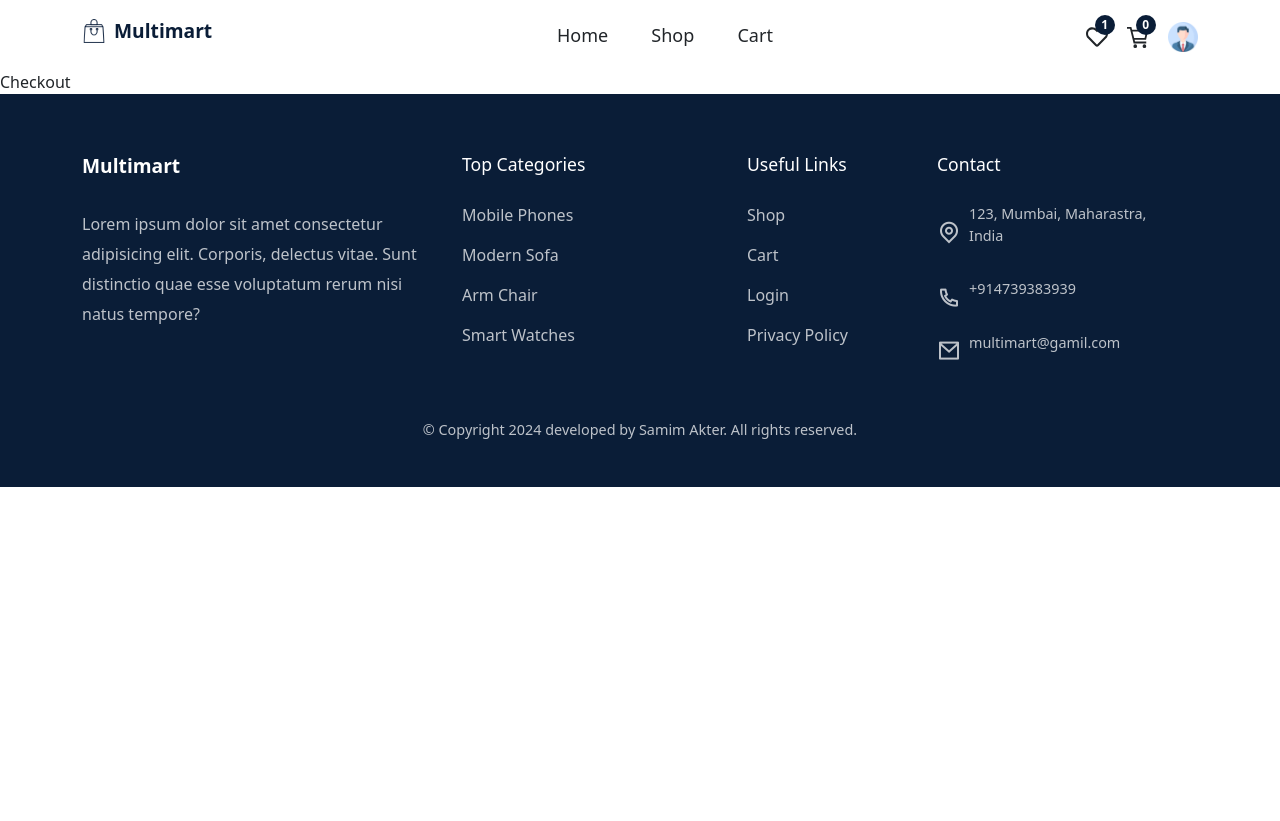
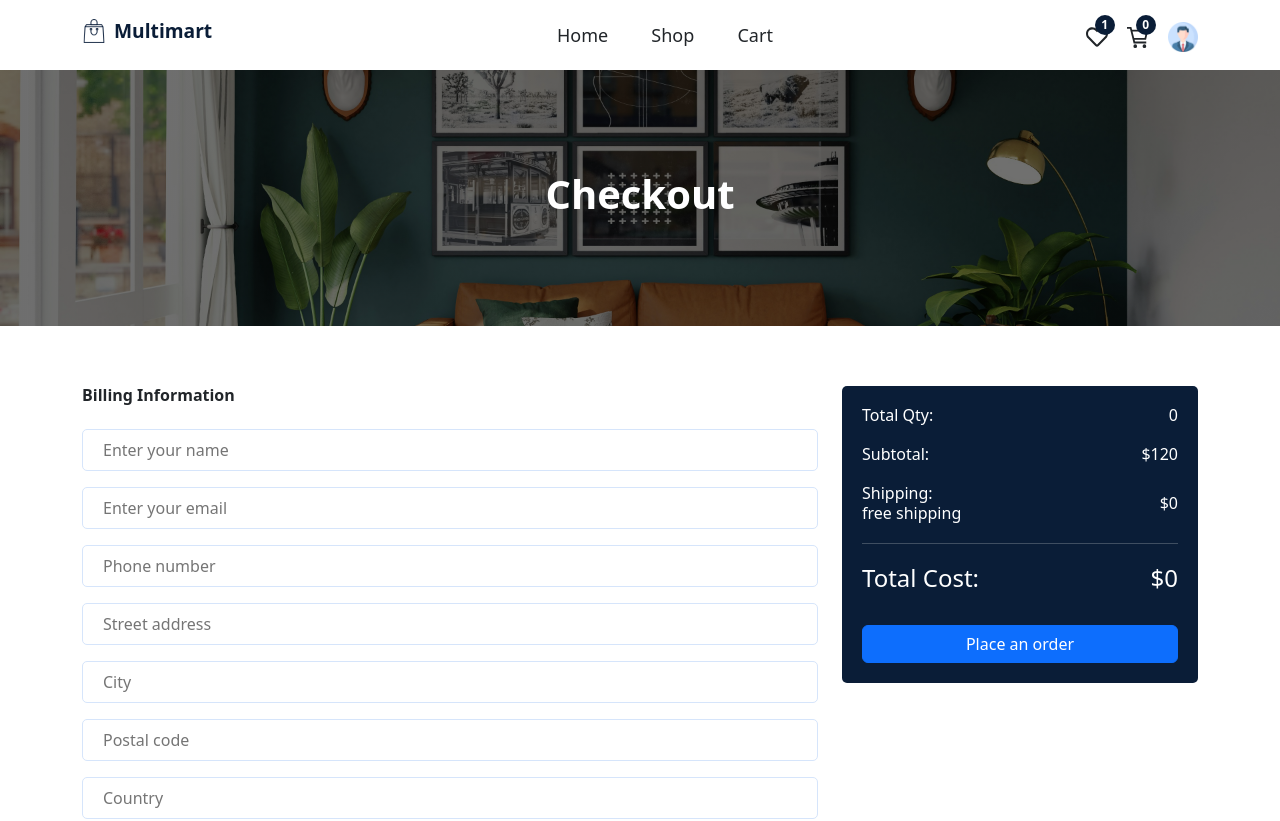
Before and after one commit to samimakter96/multimart-ecommerce, a React (Vite) app: page /checkout in a window 1280 px wide. Shown: the top 821 px of the page. Before the commit the page ends 800 px from the top, so only its background shows below. Built offline with nearby package versions, Linux system fonts and the light colour scheme.

Commit message:
checkout added

```diff
--- a/src/pages/Checkout.jsx
+++ b/src/pages/Checkout.jsx
@@ -1,9 +1,73 @@
-import React from 'react'
+import React from "react";
+import { Container, Row, Col, Form, FormGroup } from "reactstrap";
+import CommonSection from "../components/UI/CommonSection";
+import "../styles/Checkout.css";
+import { useSelector } from "react-redux";
 
 const Checkout = () => {
+  const totalQty = useSelector((state) => state.cart.totalQuantity);
+  const totalAmount = useSelector((state) => state.cart.totalAmount);
+
   return (
-    <div>Checkout</div>
-  )
-}
+    <div>
+      <CommonSection title="Checkout" />
+      <section>
+        <Container>
+          <Row>
+            <Col lg="8">
+              <h6 className="mb-4 fw-bold">Billing Information</h6>
+              <Form className="billing__form">
+                <FormGroup className="form__group">
+                  <input type="text" placeholder="Enter your name" />
+                </FormGroup>
+                <FormGroup className="form__group">
+                  <input type="email" placeholder="Enter your email" />
+                </FormGroup>
+                <FormGroup className="form__group">
+                  <input type="number" placeholder="Phone number" />
+                </FormGroup>
+                <FormGroup className="form__group">
+                  <input type="text" placeholder="Street address" />
+                </FormGroup>
+                <FormGroup className="form__group">
+                  <input type="text" placeholder="City" />
+                </FormGroup>
+                <FormGroup className="form__group">
+                  <input type="text" placeholder="Postal code" />
+                </FormGroup>
+                <FormGroup className="form__group">
+                  <input type="text" placeholder="Country" />
+                </FormGroup>
+              </Form>
+            </Col>
+            <Col lg="4">
+              <div className="checkout__cart">
+                <h6>
+                  Total Qty: <span>{totalQty}</span>
+                </h6>
+                <h6>
+                  Subtotal: <span>$120</span>
+                </h6>
+                <h6>
+                  <span>
+                    Shipping: <br />
+                    free shipping
+                  </span>
+                  <span>$0</span>
+                </h6>
+                <h4>
+                  Total Cost: <span>${totalAmount}</span>
+                </h4>
+                <button className="btn btn-primary mt-4 auth__btn w-100">
+                  Place an order
+                </button>
+              </div>
+            </Col>
+          </Row>
+        </Container>
+      </section>
+    </div>
+  );
+};
 
-export default Checkout
+export default Checkout;
--- /dev/null
+++ b/src/styles/Checkout.css
@@ -0,0 +1,25 @@
+.billing__form .form__group input {
+  border: 1px solid var(--card-bg-02);
+}
+
+.checkout__cart {
+  padding: 20px;
+  background: var(--primary-color);
+  color: #fff;
+  border-radius: 5px;
+}
+
+.checkout__cart h6, h4 {
+  display: flex;
+  align-items: center;
+  justify-content: space-between;
+}
+
+.checkout__cart h6 {
+  margin-bottom: 20px;
+}
+
+.checkout__cart h4 {
+  border-top: 1px solid rgba(221, 221, 221, 0.253);
+  padding-top: 20px;
+}
```
